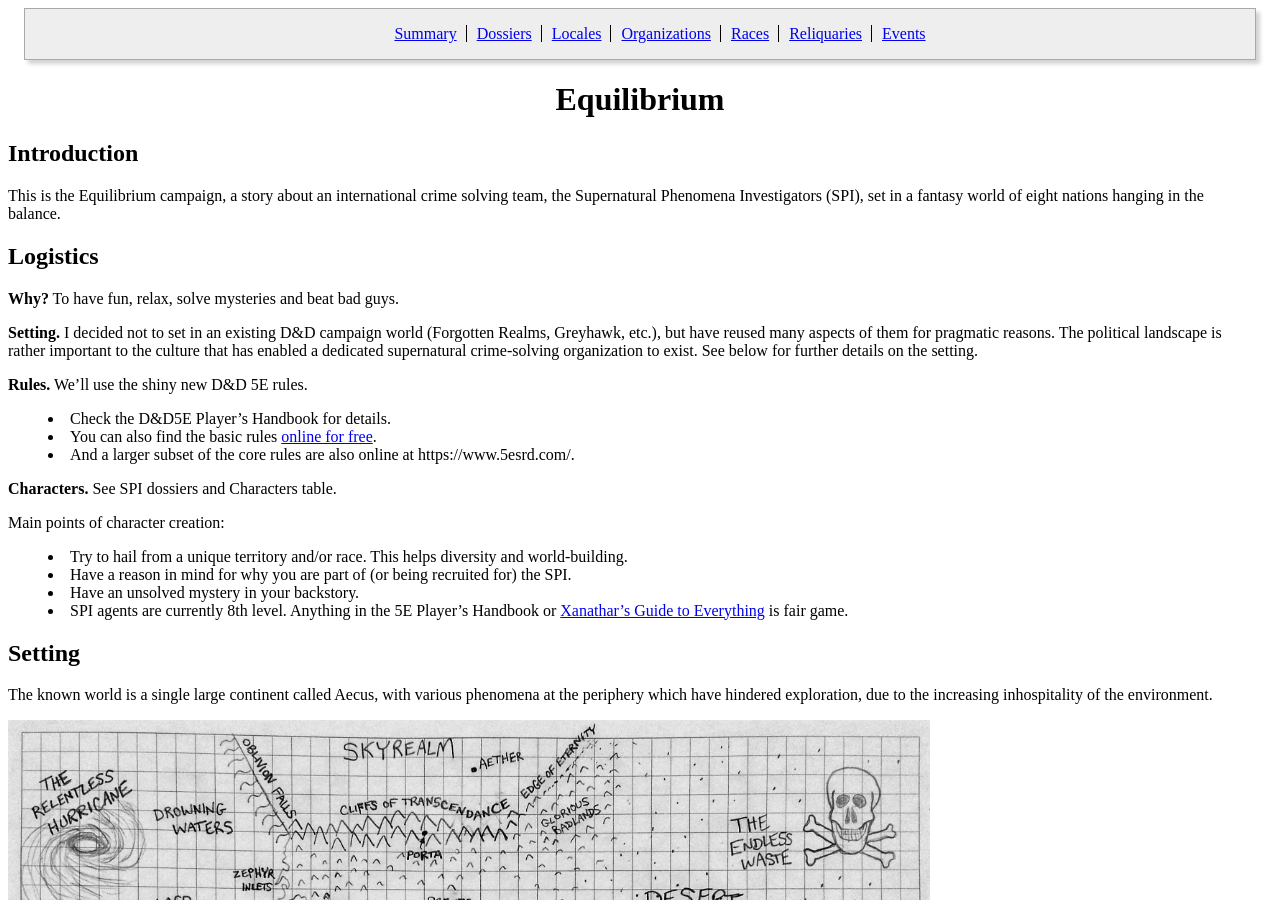
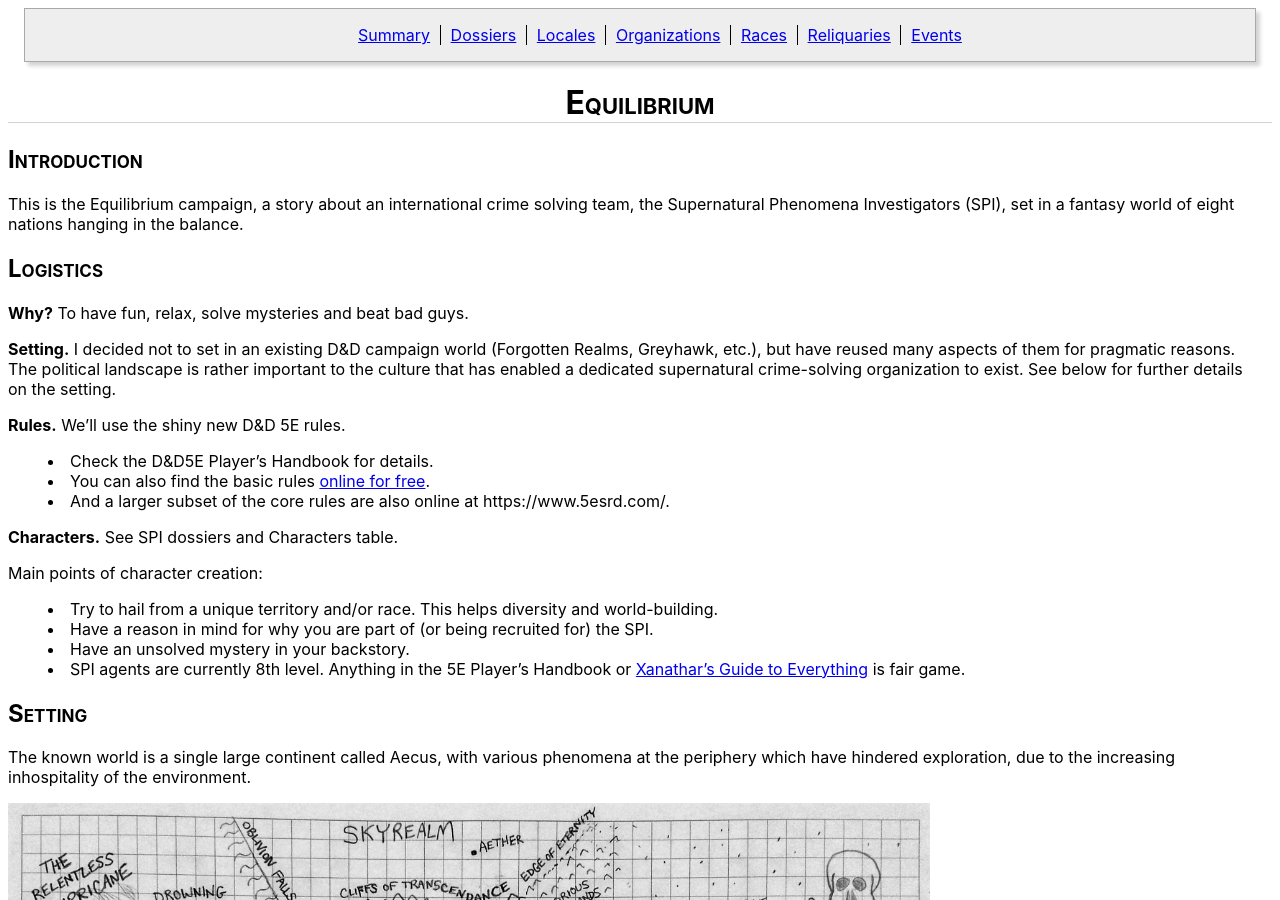
Before and after one commit to ctrueden/equilibrium, a Jekyll site: the page built from _pages/index.md, in a window 1280 px wide and 900 px high. Built offline with Jekyll 4.4.1, drawn with Linux system fonts in a browser that asks for light colours.

Commit message:
Make the site look a little less plain

```diff
--- a/assets/css/style.css
+++ b/assets/css/style.css
@@ -1,3 +1,17 @@
+body {
+  font-family: Inter, BlinkMacSystemFont, "Segoe UI", "Roboto", "Oxygen",
+    "Ubuntu", "Cantarell", "Fira Sans", "Droid Sans", "Helvetica Neue",
+    sans-sans
+}
+
+h1 {
+  border-bottom: 1px solid lightgray;
+}
+
+h1, h2, h3, h4, h5, h6 {
+  font-variant: small-caps;
+}
+
 #nav {
   background: #eee;
   box-shadow: 4px 4px 4px lightgray;
```
